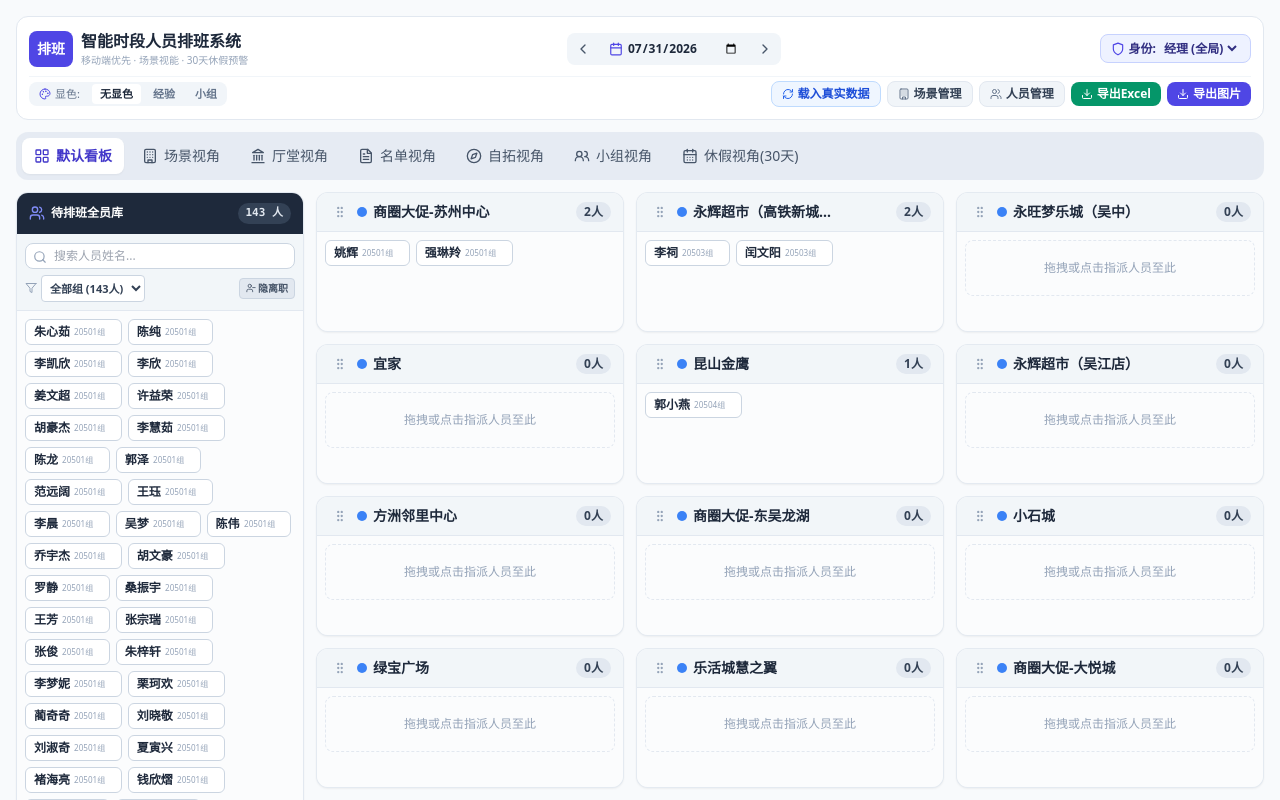
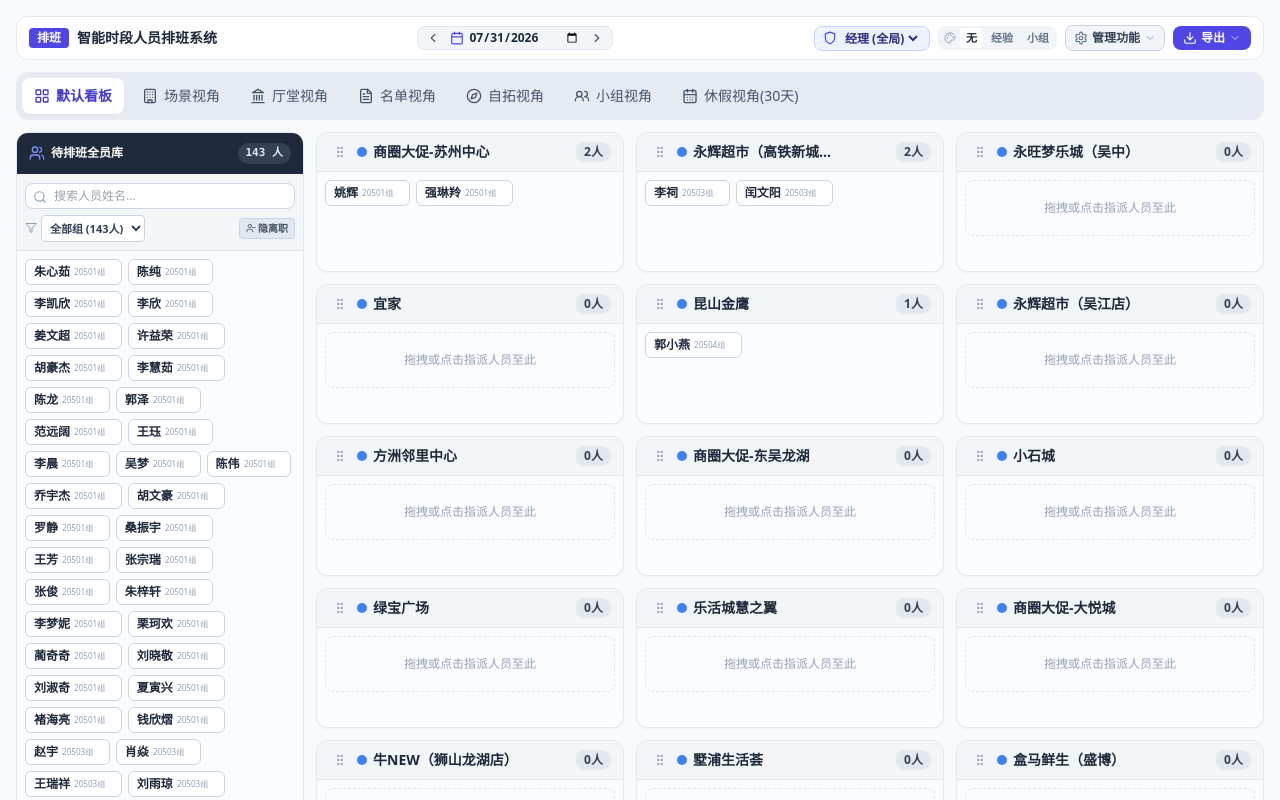
Before and after one commit to lijiayyq-afk/roster-system, a React (Vite) app: page / in a window 1280 px wide. Shown: the top 800 px of the page. Built offline with nearby package versions, Linux system fonts and the light colour scheme.

Commit message:
style: redesign Header to ultra-compact layout, merge management & export menus, remove reset button

```diff
--- a/src/App.tsx
+++ b/src/App.tsx
@@ -13,7 +13,6 @@ import { BottomSheet } from './components/BottomSheet';
 import { DirectionModal } from './components/DirectionModal';
 import { StaffModal } from './components/StaffModal';
 import { exportElementToImage, exportScheduleToExcel } from './utils/exportUtil';
-import { INITIAL_DIRECTIONS, INITIAL_STAFF } from './utils/mockData';
 
 const GROUPS = ['20501组', '20503组', '20504组', '20505组', '20511组', '20571组'];
 const REGIONS = ['昆山', '常熟', '太仓', '工业园区', '姑苏区', '吴江区', '相城区'];
@@ -42,16 +41,6 @@ export const App: React.FC = () => {
     setDirections(loadDirections());
     setSchedules(loadSchedules());
   }, []);
-
-  const handleResetToRealData = () => {
-    if (confirm('确定将所有数据重置为真实 148 名人员与 29 个场景数据吗？')) {
-      setStaffList(INITIAL_STAFF);
-      setDirections(INITIAL_DIRECTIONS);
-      saveStaff(INITIAL_STAFF);
-      saveDirections(INITIAL_DIRECTIONS);
-      alert('已成功重置为真实 148 人员与 29 场景数据！');
-    }
-  };
 
   const currentSchedule = getOrInheritSchedule(currentDate, schedules);
 
@@ -88,7 +77,6 @@ export const App: React.FC = () => {
     saveDirections(updatedDirections);
   };
 
-  // 处理人员离职/恢复在职状态
   const handleToggleExitStaff = (staffId: string, isExited: boolean) => {
     const updatedStaff = staffList.map(s => {
       if (s.id === staffId) {
@@ -105,7 +93,6 @@ export const App: React.FC = () => {
     }
   };
 
-  // 处理场景卡片拖拽排序
   const handleReorderDirections = (newOrderedDirections: Direction[]) => {
     setDirections(newOrderedDirections);
     saveDirections(newOrderedDirections);
@@ -260,7 +247,6 @@ export const App: React.FC = () => {
         onExportImage={handleExportImage}
         onOpenStaffModal={() => setIsStaffModalOpen(true)}
         onOpenDirectionModal={() => setIsDirectionModalOpen(true)}
-        onResetData={handleResetToRealData}
       />
 
       <ViewTabs activeView={activeView} onViewChange={setActiveView} />
--- a/src/components/Header.tsx
+++ b/src/components/Header.tsx
@@ -1,5 +1,5 @@
-import React from 'react';
-import { ChevronLeft, ChevronRight, Calendar, User, Shield, Palette, Download, Building, Users, RefreshCw } from 'lucide-react';
+import React, { useState } from 'react';
+import { ChevronLeft, ChevronRight, Calendar, Shield, Palette, Download, Building, Users, Settings, ChevronDown } from 'lucide-react';
 import { AuthUser, ColorHighlightMode } from '../types';
 
 interface HeaderProps {
@@ -14,7 +14,6 @@ interface HeaderProps {
   onExportImage: () => void;
   onOpenStaffModal: () => void;
   onOpenDirectionModal: () => void;
-  onResetData?: () => void;
 }
 
 export const Header: React.FC<HeaderProps> = ({
@@ -29,8 +28,10 @@ export const Header: React.FC<HeaderProps> = ({
   onExportImage,
   onOpenStaffModal,
   onOpenDirectionModal,
-  onResetData
 }) => {
+  const [isManageMenuOpen, setIsManageMenuOpen] = useState(false);
+  const [isExportMenuOpen, setIsExportMenuOpen] = useState(false);
+
   const handlePrevDay = () => {
     const d = new Date(currentDate);
     d.setDate(d.getDate() - 1);
@@ -44,30 +45,28 @@ export const Header: React.FC<HeaderProps> = ({
   };
 
   return (
-    <header className="bg-white rounded-xl shadow-xs border border-slate-200 p-3 mb-3 space-y-2">
-      {/* 顶栏第一层：标题 + 日期选择器 + 角色权限 */}
-      <div className="flex flex-col sm:flex-row items-center justify-between gap-2">
+    <header className="bg-white rounded-xl shadow-xs border border-slate-200 px-3 py-2 mb-3">
+      <div className="flex flex-col md:flex-row items-center justify-between gap-2">
+
+        {/* 左侧：精简系统 Logo 与标题 */}
         <div className="flex items-center space-x-2">
-          <div className="p-2 bg-indigo-600 rounded-lg text-white font-bold text-sm">
+          <div className="px-2 py-0.5 bg-indigo-600 rounded text-white font-bold text-xs">
             排班
           </div>
-          <div>
-            <h1 className="text-base font-bold text-slate-800">智能时段人员排班系统</h1>
-            <p className="text-[10px] text-slate-400">移动端优先 · 场景视能 · 30天休假预警</p>
-          </div>
+          <h1 className="text-sm font-bold text-slate-800">智能时段人员排班系统</h1>
         </div>
 
-        {/* 日期选择器 */}
-        <div className="flex items-center space-x-1.5 bg-slate-100 p-1 rounded-lg">
+        {/* 中间：紧凑日期切换器 */}
+        <div className="flex items-center space-x-1 bg-slate-100/90 px-1.5 py-0.5 rounded-lg border border-slate-200">
           <button
             onClick={handlePrevDay}
-            className="p-1 hover:bg-white rounded text-slate-600 transition"
+            className="p-0.5 hover:bg-white rounded text-slate-600 transition"
             title="前一天"
           >
-            <ChevronLeft className="w-4 h-4" />
+            <ChevronLeft className="w-3.5 h-3.5" />
           </button>
 
-          <div className="flex items-center space-x-1 px-2 font-bold text-xs text-slate-700">
+          <div className="flex items-center space-x-1 px-1 font-bold text-xs text-slate-700">
             <Calendar className="w-3.5 h-3.5 text-indigo-600" />
             <input
               type="date"
@@ -79,18 +78,19 @@ export const Header: React.FC<HeaderProps> = ({
 
           <button
             onClick={handleNextDay}
-            className="p-1 hover:bg-white rounded text-slate-600 transition"
+            className="p-0.5 hover:bg-white rounded text-slate-600 transition"
             title="后一天"
           >
-            <ChevronRight className="w-4 h-4" />
+            <ChevronRight className="w-3.5 h-3.5" />
           </button>
         </div>
 
-        {/* 角色与组别权限切换器 */}
-        <div className="flex items-center space-x-2">
-          <div className="flex items-center space-x-1 bg-indigo-50 border border-indigo-200 px-2.5 py-1 rounded-lg text-xs font-semibold text-indigo-900">
-            <Shield className="w-3.5 h-3.5 text-indigo-600" />
-            <span>身份:</span>
+        {/* 右侧：合并紧凑工具区 */}
+        <div className="flex items-center space-x-2 flex-wrap justify-end">
+
+          {/* 身份/权限模式并排 */}
+          <div className="flex items-center space-x-1 bg-indigo-50 border border-indigo-200 px-2 py-0.5 rounded-lg text-xs">
+            <Shield className="w-3.5 h-3.5 text-indigo-600 flex-shrink-0" />
             <select
               value={authUser.role}
               onChange={(e) => {
@@ -100,7 +100,7 @@ export const Header: React.FC<HeaderProps> = ({
                   groupId: role === 'leader' ? groups[0] || '20501组' : undefined
                 });
               }}
-              className="bg-transparent font-bold focus:outline-none cursor-pointer"
+              className="bg-transparent font-bold text-indigo-900 focus:outline-none cursor-pointer text-xs"
             >
               <option value="manager">经理 (全局)</option>
               <option value="leader">组长 (本组)</option>
@@ -118,91 +118,122 @@ export const Header: React.FC<HeaderProps> = ({
               </select>
             )}
           </div>
-        </div>
-      </div>
 
-      {/* 顶栏第二层：三阶显色控制 + 场景/人员管理 + 导出 */}
-      <div className="flex flex-wrap items-center justify-between gap-2 pt-1 border-t border-slate-100 text-xs">
-
-        {/* 三阶显色模式切换 */}
-        <div className="flex items-center space-x-1 bg-slate-100 p-0.5 rounded-lg">
-          <span className="text-[11px] text-slate-500 font-medium px-2 flex items-center">
-            <Palette className="w-3 h-3 mr-1 text-indigo-600" />
-            显色:
-          </span>
-
+          {/* 显色模式紧凑并排 */}
+          <div className="flex items-center space-x-0.5 bg-slate-100 p-0.5 rounded-lg text-xs">
+            <Palette className="w-3 h-3 text-slate-400 ml-1 mr-0.5" />
             <button
               onClick={() => onChangeColorMode('none')}
-            className={`px-2 py-0.5 rounded text-[11px] font-semibold transition ${
-              colorMode === 'none' ? 'bg-white text-slate-800 shadow-2xs font-bold' : 'text-slate-500 hover:text-slate-800'
+              className={`px-1.5 py-0.5 rounded text-[11px] font-semibold transition ${
+                colorMode === 'none' ? 'bg-white text-slate-800 shadow-2xs font-bold' : 'text-slate-500'
               }`}
             >
-            无显色
+              无
             </button>
-
             <button
               onClick={() => onChangeColorMode('experience')}
-            className={`px-2 py-0.5 rounded text-[11px] font-semibold transition ${
-              colorMode === 'experience' ? 'bg-white text-amber-900 shadow-2xs font-bold' : 'text-slate-500 hover:text-slate-800'
+              className={`px-1.5 py-0.5 rounded text-[11px] font-semibold transition ${
+                colorMode === 'experience' ? 'bg-white text-amber-900 shadow-2xs font-bold' : 'text-slate-500'
               }`}
             >
               经验
             </button>
-
             <button
               onClick={() => onChangeColorMode('group')}
-            className={`px-2 py-0.5 rounded text-[11px] font-semibold transition ${
-              colorMode === 'group' ? 'bg-white text-indigo-900 shadow-2xs font-bold' : 'text-slate-500 hover:text-slate-800'
+              className={`px-1.5 py-0.5 rounded text-[11px] font-semibold transition ${
+                colorMode === 'group' ? 'bg-white text-indigo-900 shadow-2xs font-bold' : 'text-slate-500'
               }`}
             >
               小组
             </button>
           </div>
 
-        {/* 右侧业务工具按钮 */}
-        <div className="flex items-center space-x-1.5 flex-wrap">
-          {onResetData && (
+          {/* 合并管理功能下拉 */}
+          <div className="relative">
             <button
-              onClick={onResetData}
-              className="px-2.5 py-1 bg-blue-50 text-blue-700 hover:bg-blue-100 rounded-lg font-semibold flex items-center space-x-1 border border-blue-200 transition"
-              title="载入真实 148 人与 29 个场景数据"
+              onClick={() => {
+                setIsManageMenuOpen(!isManageMenuOpen);
+                setIsExportMenuOpen(false);
+              }}
+              className="px-2 py-1 bg-slate-100 hover:bg-slate-200 text-slate-700 rounded-lg text-xs font-semibold flex items-center space-x-1 border border-slate-300 transition"
             >
-              <RefreshCw className="w-3 h-3 text-blue-600" />
-              <span>载入真实数据</span>
-            </button>
-          )}
-
-          <button
-            onClick={onOpenDirectionModal}
-            className="px-2.5 py-1 bg-slate-100 hover:bg-slate-200 text-slate-700 rounded-lg font-semibold flex items-center space-x-1 border border-slate-200 transition"
-          >
-            <Building className="w-3 h-3 text-slate-500" />
-            <span>场景管理</span>
+              <Settings className="w-3.5 h-3.5 text-slate-500" />
+              <span>管理功能</span>
+              <ChevronDown className="w-3 h-3 text-slate-400" />
             </button>
 
+            {isManageMenuOpen && (
+              <div
+                className="absolute right-0 mt-1 w-36 bg-white border border-slate-200 rounded-xl shadow-lg z-50 py-1 text-xs animate-fade-in"
+                onMouseLeave={() => setIsManageMenuOpen(false)}
+              >
                 <button
-            onClick={onOpenStaffModal}
-            className="px-2.5 py-1 bg-slate-100 hover:bg-slate-200 text-slate-700 rounded-lg font-semibold flex items-center space-x-1 border border-slate-200 transition"
+                  onClick={() => {
+                    setIsManageMenuOpen(false);
+                    onOpenDirectionModal();
+                  }}
+                  className="w-full px-3 py-1.5 text-left hover:bg-slate-50 text-slate-700 flex items-center space-x-1.5 font-medium"
                 >
-            <Users className="w-3 h-3 text-slate-500" />
-            <span>人员管理</span>
+                  <Building className="w-3.5 h-3.5 text-blue-500" />
+                  <span>场景/网点管理</span>
+                </button>
+                <button
+                  onClick={() => {
+                    setIsManageMenuOpen(false);
+                    onOpenStaffModal();
+                  }}
+                  className="w-full px-3 py-1.5 text-left hover:bg-slate-50 text-slate-700 flex items-center space-x-1.5 font-medium"
+                >
+                  <Users className="w-3.5 h-3.5 text-emerald-500" />
+                  <span>人员名单管理</span>
+                </button>
+              </div>
+            )}
+          </div>
+
+          {/* 合并导出功能下拉 */}
+          <div className="relative">
+            <button
+              onClick={() => {
+                setIsExportMenuOpen(!isExportMenuOpen);
+                setIsManageMenuOpen(false);
+              }}
+              className="px-2.5 py-1 bg-indigo-600 hover:bg-indigo-700 text-white rounded-lg text-xs font-semibold flex items-center space-x-1 shadow-2xs transition"
+            >
+              <Download className="w-3.5 h-3.5" />
+              <span>导出</span>
+              <ChevronDown className="w-3 h-3 text-indigo-200" />
             </button>
 
+            {isExportMenuOpen && (
+              <div
+                className="absolute right-0 mt-1 w-32 bg-white border border-slate-200 rounded-xl shadow-lg z-50 py-1 text-xs animate-fade-in"
+                onMouseLeave={() => setIsExportMenuOpen(false)}
+              >
                 <button
-            onClick={onExportExcel}
-            className="px-2.5 py-1 bg-emerald-600 hover:bg-emerald-700 text-white rounded-lg font-semibold flex items-center space-x-1 shadow-2xs transition"
+                  onClick={() => {
+                    setIsExportMenuOpen(false);
+                    onExportExcel();
+                  }}
+                  className="w-full px-3 py-1.5 text-left hover:bg-emerald-50 text-emerald-800 flex items-center space-x-1.5 font-medium"
                 >
-            <Download className="w-3 h-3" />
-            <span>导出Excel</span>
+                  <Download className="w-3.5 h-3.5 text-emerald-600" />
+                  <span>导出 Excel</span>
                 </button>
-
                 <button
-            onClick={onExportImage}
-            className="px-2.5 py-1 bg-indigo-600 hover:bg-indigo-700 text-white rounded-lg font-semibold flex items-center space-x-1 shadow-2xs transition"
+                  onClick={() => {
+                    setIsExportMenuOpen(false);
+                    onExportImage();
+                  }}
+                  className="w-full px-3 py-1.5 text-left hover:bg-indigo-50 text-indigo-800 flex items-center space-x-1.5 font-medium"
                 >
-            <Download className="w-3 h-3" />
+                  <Download className="w-3.5 h-3.5 text-indigo-600" />
                   <span>导出图片</span>
                 </button>
+              </div>
+            )}
+          </div>
+
         </div>
 
       </div>
```
Lines whose indentation alone changed are shown as unchanged.
